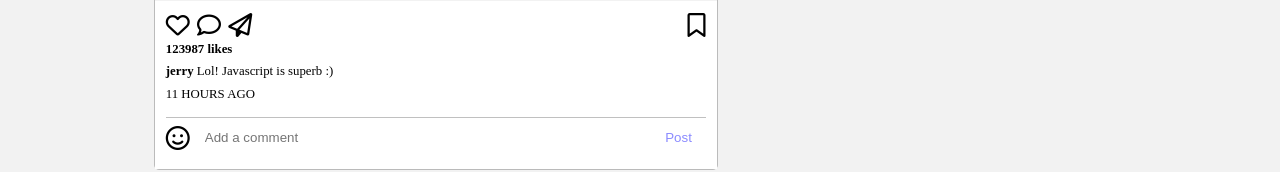
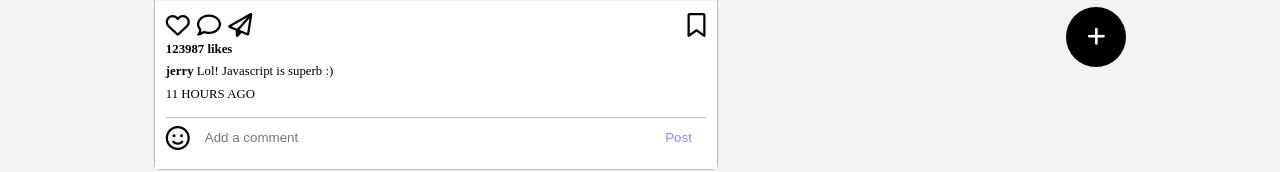
Before and after one commit to jerryOluranti/instagram_clone, a plain HTML site: page index.html in a window 1280 px wide. Shown: the part 693-865 px from the top of the page. Drawn offline with Linux system fonts and the light colour scheme.

Commit message:
Added Folating Button

```diff
--- a/index.html
+++ b/index.html
@@ -58,6 +58,7 @@
         </div>
         </div>
     </div>
+    <button class="floating_create_post"><i class="fas fa-plus"></i></button>
 </body>
 <script src="./posts.js"></script>
 </html>
--- a/style.css
+++ b/style.css
@@ -203,3 +203,26 @@ i {
     flex-direction: column;
     justify-content: space-around;
 }
+
+/* Floating Button */
+.floating_create_post {
+    position: fixed;
+    right: 12%;
+    bottom: 5%;
+    width: 60px;
+    height: 60px;
+    background-color: #000;
+    border: none;
+    outline: none;
+    border-radius: 50%;
+    color: #fff;
+    font-size: 1.3rem;
+    cursor: pointer;
+}
+
+.floating_create_post:hover {
+    transition: all ease .8s;
+    width: 70px;
+    height: 70px;
+    font-size: 1.5rem;
+}
```
